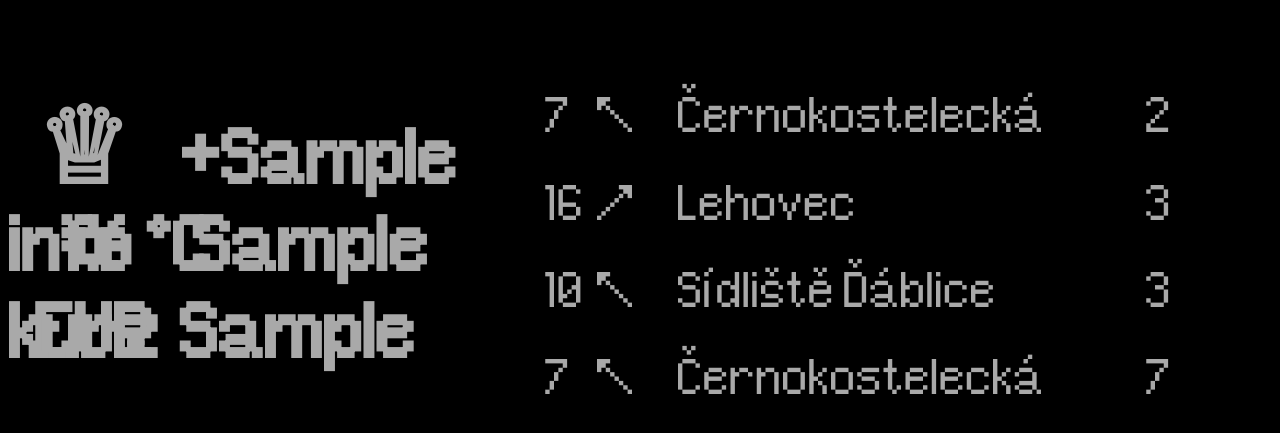
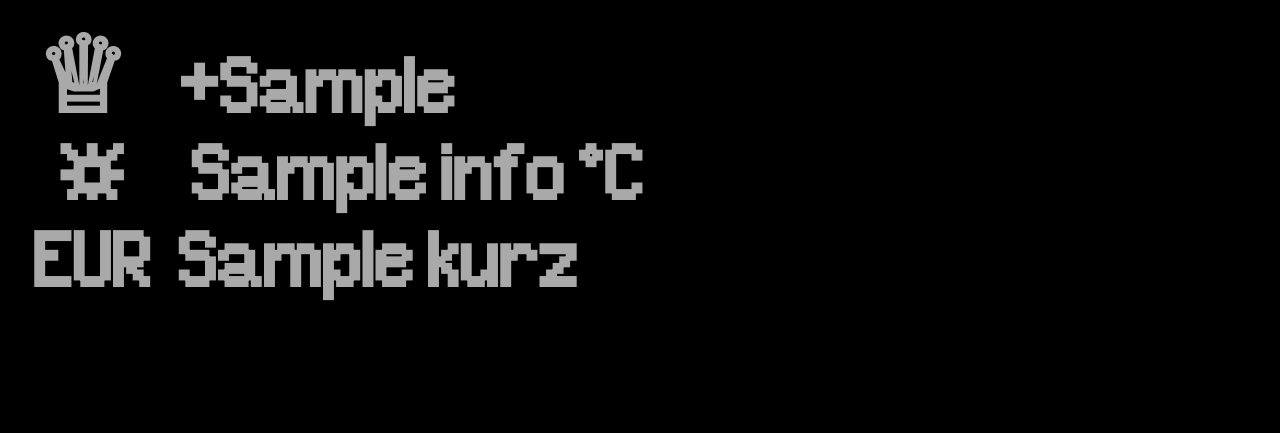
Before and after one commit to MyLuckyGitHub/information_board_at_public_transport_stops_in_Prague, a Django app: template articles/templates/articles/index.html in a window 1280 px wide. Shown: the top 433 px of the page. Run offline with Django 3.2, Linux system fonts and the light colour scheme; the template is opened without the code that fills it: most values are stand-ins (such as "Sample title", 1, 10 or a date in 2020).

Commit message:
Update index.html

```diff
--- a/articles/templates/articles/index.html
+++ b/articles/templates/articles/index.html
@@ -12,45 +12,11 @@
 
 
 
-{#    <h2>&nbsp; ♕ &nbsp;&nbsp;&nbsp;+{{ pocetDen }} </h2> {#za {{ datum }}#}
-{#    <h2>&nbsp; &nbsp; ☼ &nbsp;&nbsp;&nbsp; {{ info }} °С</h2>#}
-{#    <h2>&nbsp; EUR &nbsp;{{ kurz }}</h2>#}
-
-<p></p>
-<table style="border-collapse: collapse; width: 92.7221%; height: 208px;" border="0">
-<tbody>
-<tr style="height: 18px;">
-<td style="width: 30.6831%; height: 208px;" rowspan="4">
-<h2>&nbsp; ♕ &nbsp;&nbsp;&nbsp;+{{ pocetDen }}</h2>
-{#za {{ datum }}#}
+ <h2>&nbsp; ♕ &nbsp;&nbsp;&nbsp;+{{ pocetDen }}</h2>
 <h2>&nbsp; &nbsp; ☼ &nbsp;&nbsp;&nbsp; {{ info }} &deg;С</h2>
 <h2>&nbsp; EUR &nbsp;{{ kurz }}</h2>
-</td>
-<td style="width: 1.8018%; height: 62px;">7</td>
-<td style="width: 4.62963%; height: 62px;">↖</td>
-<td style="width: 17.1677%; height: 62px;">Černokosteleck&aacute;</td>
-<td style="width: 1.11111%; height: 62px;">2</td>
-</tr>
-<tr style="height: 18px;">
-<td style="width: 1.8018%; height: 60px;">16</td>
-<td style="width: 4.62963%; height: 60px;">↗</td>
-<td style="width: 17.1677%; height: 60px;">Lehovec</td>
-<td style="width: 1.11111%; height: 60px;">3</td>
-</tr>
-<tr style="height: 18px;">
-<td style="width: 1.8018%; height: 60px;">10</td>
-<td style="width: 4.62963%; height: 60px;">↖</td>
-<td style="width: 17.1677%; height: 60px;">S&iacute;dli&scaron;tě Ď&aacute;blice</td>
-<td style="width: 1.11111%; height: 60px;">3</td>
-</tr>
-<tr style="height: 62px;">
-<td style="width: 1.8018%; height: 26px;">7</td>
-<td style="width: 4.62963%; height: 26px;">↖</td>
-<td style="width: 17.1677%; height: 26px;">Černokosteleck&aacute;</td>
-<td style="width: 1.11111%; height: 26px;">7</td>
-</tr>
-</tbody>
-</table>
+
+
 
 </body>
 
```
